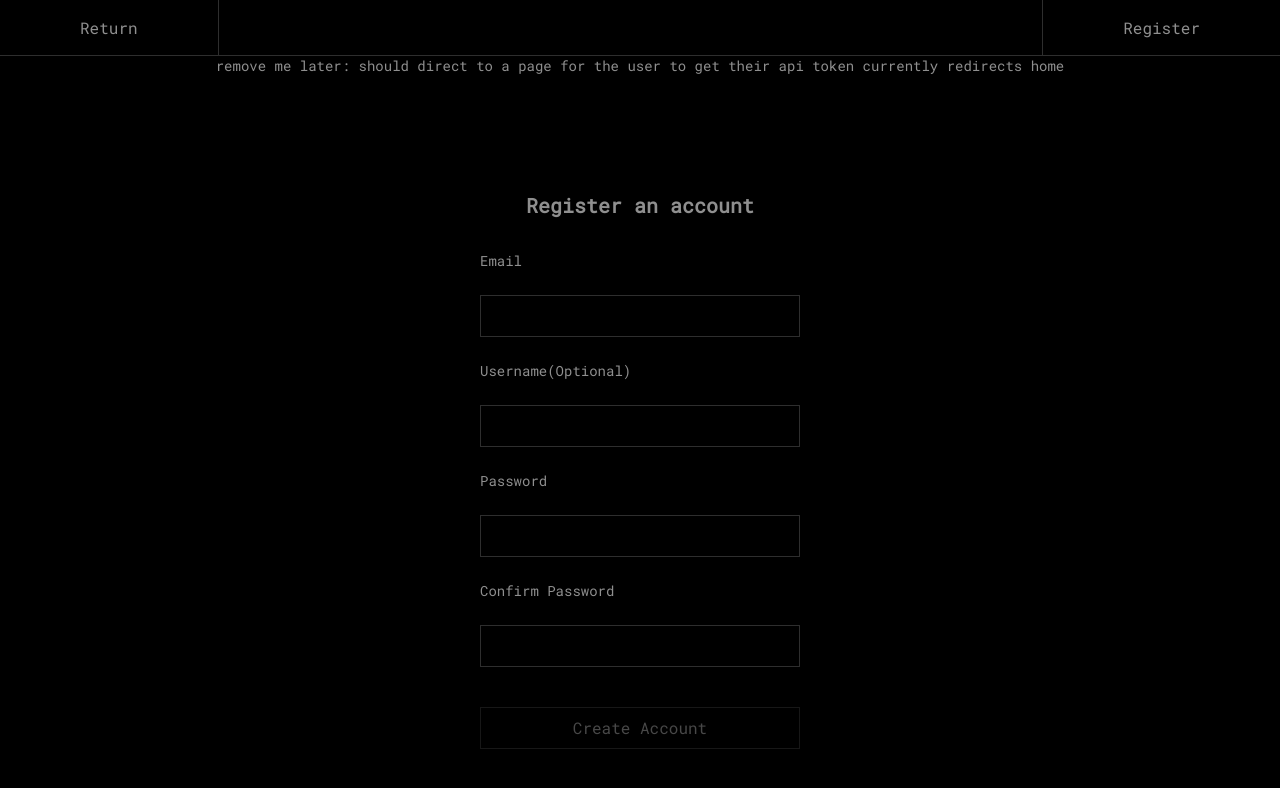
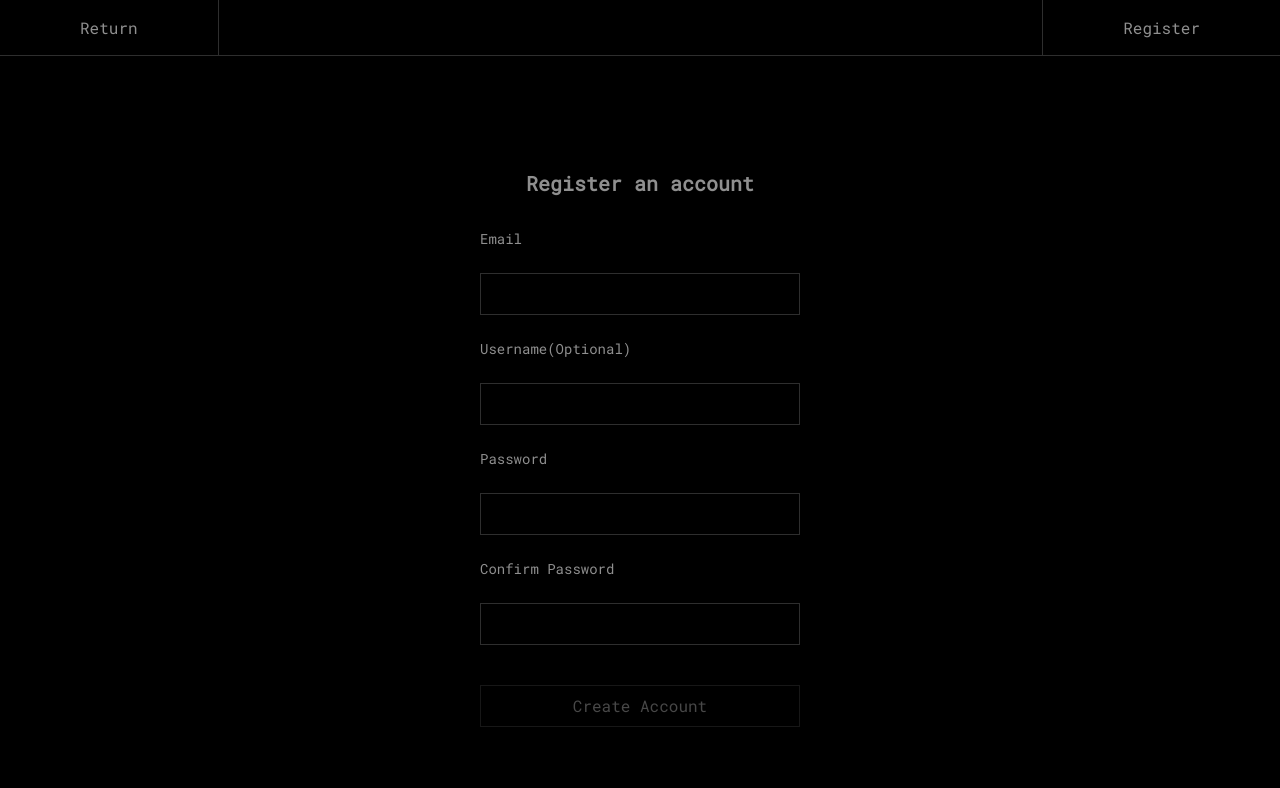
Before and after one commit to chasehaye/fude_software_front, a React (Vite) app: page /signup in a window 1280 px wide. Shown: the top 788 px of the page. Built offline with nearby package versions, Linux system fonts and the light colour scheme; no server answers.

Commit message:
refined signup

```diff
--- a/src/pages/Auth/SignUp/SignUp.tsx
+++ b/src/pages/Auth/SignUp/SignUp.tsx
@@ -96,11 +96,6 @@ function SignUp() {
           Register
         </div>
       </div>
-      <p className="text-sm mb-6 text-center">
-        {' '}
-        remove me later: should direct to a page for the user to get their api
-        token currently redirects home
-      </p>
       <div className="flex flex-col items-center justify-center flex-grow px-4 mt-10">
         <form
           autoComplete="off"
```
